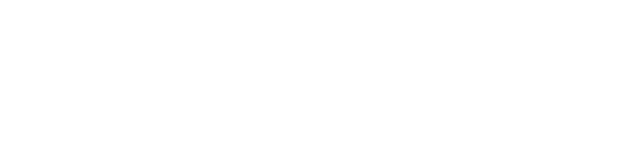
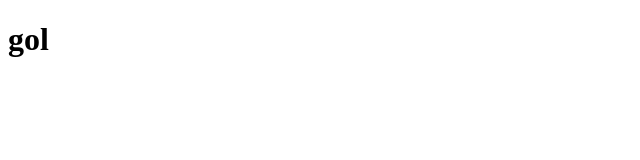
Before and after one commit to FacundoUG/DesafiosCaC, a plain HTML site: page Desafio-CSS/index.html in a window 1280 px wide. Shown: the full height of the page, 0-640 px from the left. Drawn offline with Linux system fonts and the light colour scheme.

Commit message:
Desafio CSS AGREGADO

```diff
--- a/Desafio-CSS/index.html
+++ b/Desafio-CSS/index.html
@@ -8,7 +8,7 @@
     </head>
     <body>
 
-
+        <h1>gol</h1>
 
     </body>
 </html>
```
